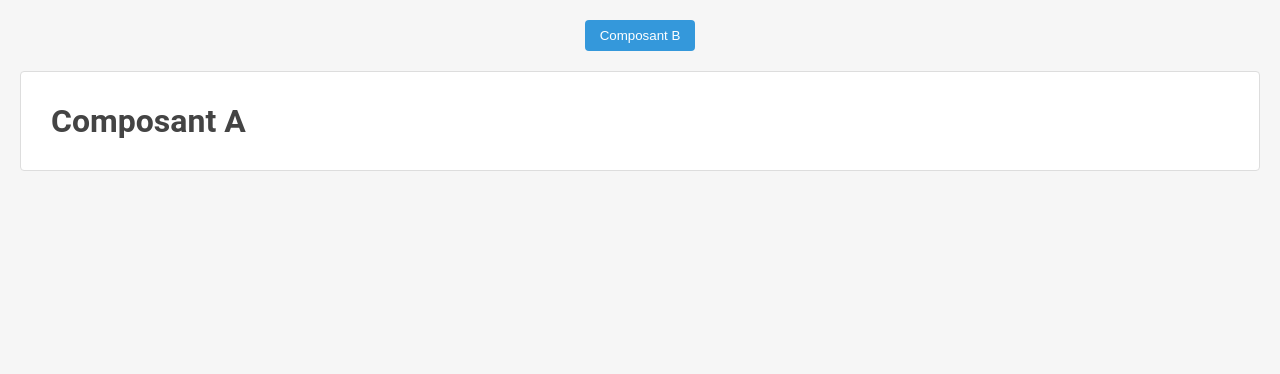
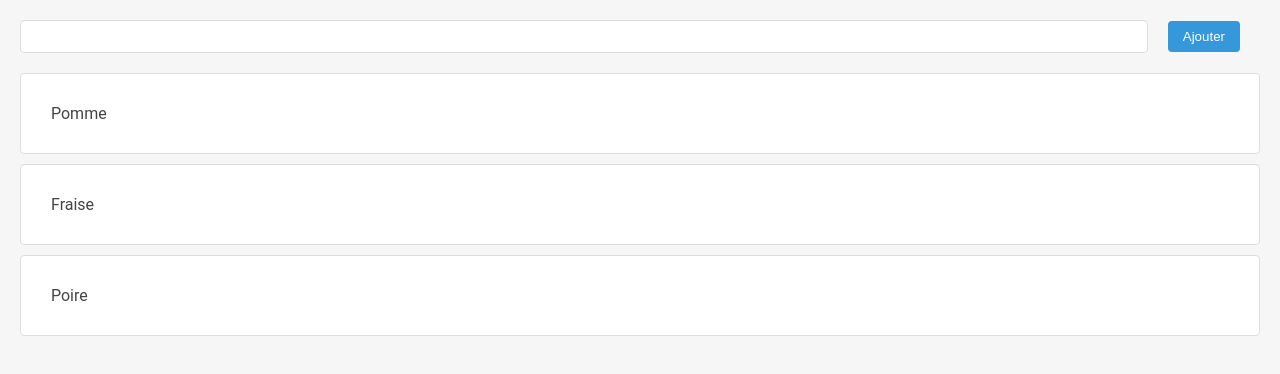
Before and after one commit to dymafr/vue-c16-l4, a Vue app: page / in a window 1280 px wide. Shown: the top 374 px of the page. Built offline with nearby package versions, Linux system fonts and the light colour scheme.

Commit message:
1 file modified

```diff
--- a/src/App.vue
+++ b/src/App.vue
@@ -1,37 +1,32 @@
 <template>
   <div class="p-20">
     <div class="mb-20 d-flex w100 justify-content-center align-items-center">
-      <Transition name="fadeCircle" mode="out-in">
-        <button
-          v-if="selectedComponent === 'B'"
-          class="btn btn-primary mr-20"
-          @click="selectedComponent = 'A'"
-        >
-          Composant A
-        </button>
-        <button v-else class="btn btn-primary" @click="selectedComponent = 'B'">
-          Composant B
-        </button>
-      </Transition>
+      <input
+        v-model="input"
+        @keydown.enter="addItem"
+        type="text"
+        class="flex-fill mr-20"
+      />
+      <button class="btn btn-primary mr-20" @click="addItem">Ajouter</button>
     </div>
-    <Transition name="fadeRight" mode="out-in">
-      <Component :is="components[selectedComponent]" />
-    </Transition>
+    <div>
+      <ul>
+        <li class="w-100 card mb-10" v-for="item in items">{{ item }}</li>
+      </ul>
+    </div>
   </div>
 </template>
 
 <script setup lang="ts">
 import { ref } from 'vue';
-import type { Component as C } from 'vue';
-import A from './A.vue';
-import B from './B.vue';
 
-const components: { [s: string]: C } = {
-  A,
-  B,
-};
+const input = ref('');
+const items = ref<string[]>(['Pomme', 'Fraise', 'Poire']);
 
-const selectedComponent = ref('A');
+function addItem() {
+  items.value.push(input.value);
+  input.value = '';
+}
 </script>
 
 <style lang="scss">
@@ -51,19 +46,4 @@ const selectedComponent = ref('A');
   transform: translateX(-10px);
   opacity: 0;
 }
-
-.fadeCircle-leave-to {
-  transform: translateX(30px) rotateY(180deg);
-  opacity: 0;
-}
-
-.fadeCircle-enter-active,
-.fadeCircle-leave-active {
-  transition: all 0.4s;
-}
-
-.fadeCircle-enter-from {
-  transform: translateX(-30px) rotateY(-180deg);
-  opacity: 0;
-}
 </style>
```
